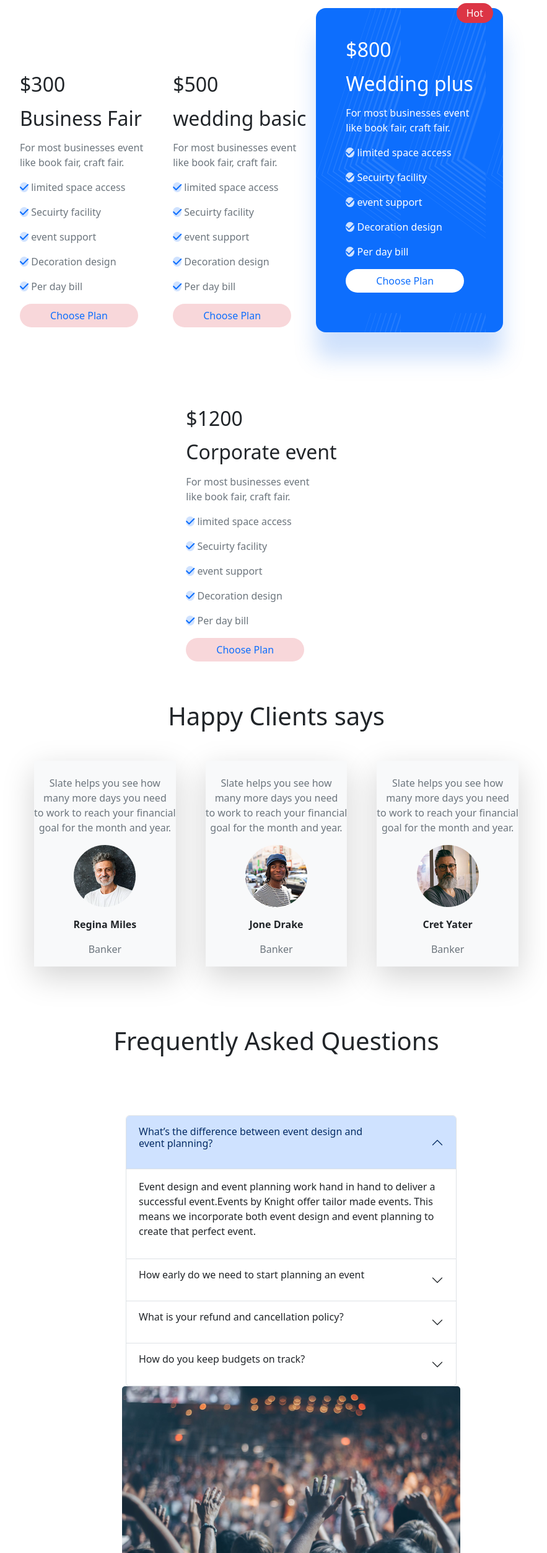
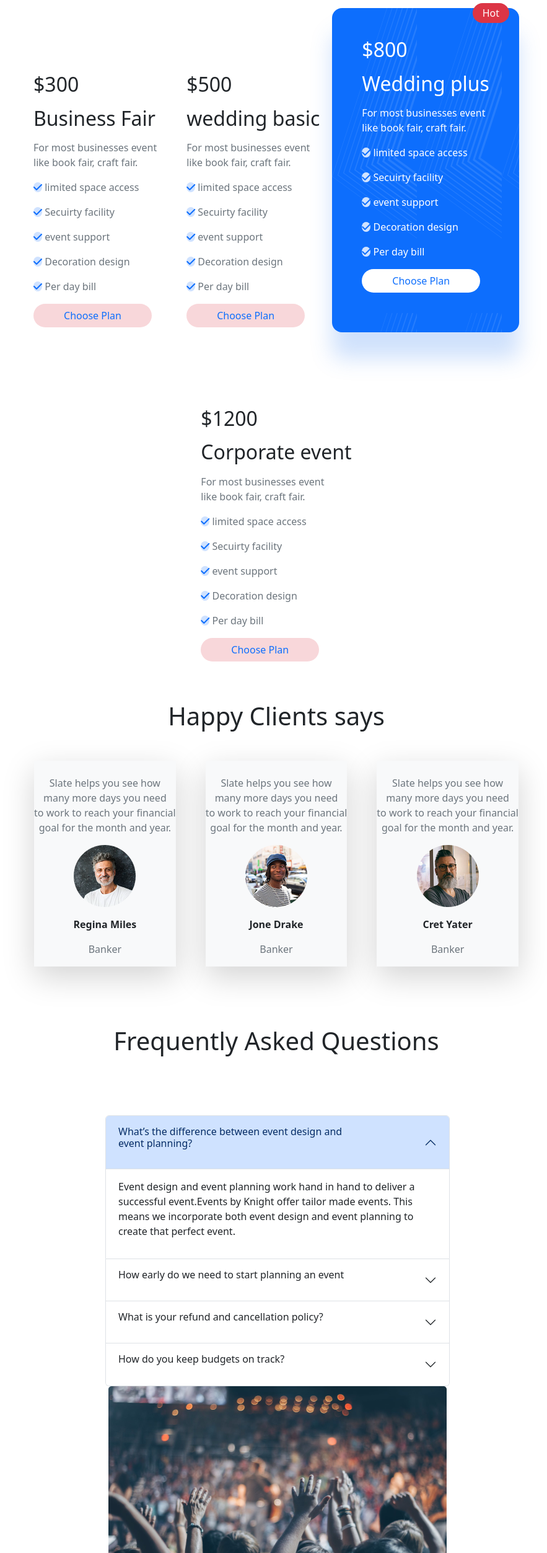
Before and after one commit to Sohan-R30/convention-center, a plain HTML site: page index.html in a window 1280 px wide. Shown: the part 1190-3695 px from the top of the page at 62% size, without its empty margins (194-1077 px from the left). Drawn offline with nearby package versions, Linux system fonts and the light colour scheme.

Commit message:
responsive update

```diff
--- a/index.html
+++ b/index.html
@@ -145,7 +145,7 @@
                   <a href="#" class=" px-5 my-3 btn bg-danger-subtle text-primary rounded-start-pill rounded-end-pill">Choose Plan</a>
                 </div>
               </div>
-            <div class="position-relative me-5 pb-5 ">
+            <div class="position-relative ms-1 pb-5 ">
               <div class="package-box hot bg-primary text-white p-5 rounded-4 my-2 ">
                 <div class="card-body">
                   <h5 class="card-title pb-3 fs-2">$800</h5>
@@ -164,7 +164,7 @@
                 </div>
                 <p class="position-absolute mb-5 mx-3 top-0 end-0 bg-danger text-white rounded-start-pill rounded-end-pill px-3 py-1">Hot</p>
             </div>
-            <div class="package-box me-5 mt-5 ">
+            <div class="package-box mx-5 mt-5 ">
                 <div class="card-body mt-3">
                     <h5 class="card-title pb-3 fs-2">$1200</h5>
                     <h5 class="card-title pb-3 fs-2">Corporate event</h5>
@@ -226,7 +226,7 @@
     <section class="my-5">
       <h1 class="text-center my-5">Frequently Asked Questions</h1>
       <div class="container mt-5">
-        <div class="d-flex flex-wrap justify-content-center align-items-center ms-5 pt-5">
+        <div class="d-flex flex-wrap justify-content-center align-items-center ms-1 pt-5">
           <div class="w-50 mx-4">
             <div class="accordion" id="accordionPanelsStayOpenExample">
               <div class="accordion-item">
@@ -279,7 +279,7 @@
               </div>
             </div>
           </div>
-          <div class="">
+          <div class="me-n5">
               <img class="img-fluid" src="images/people.png" alt="">
           </div>
         </div>
```
